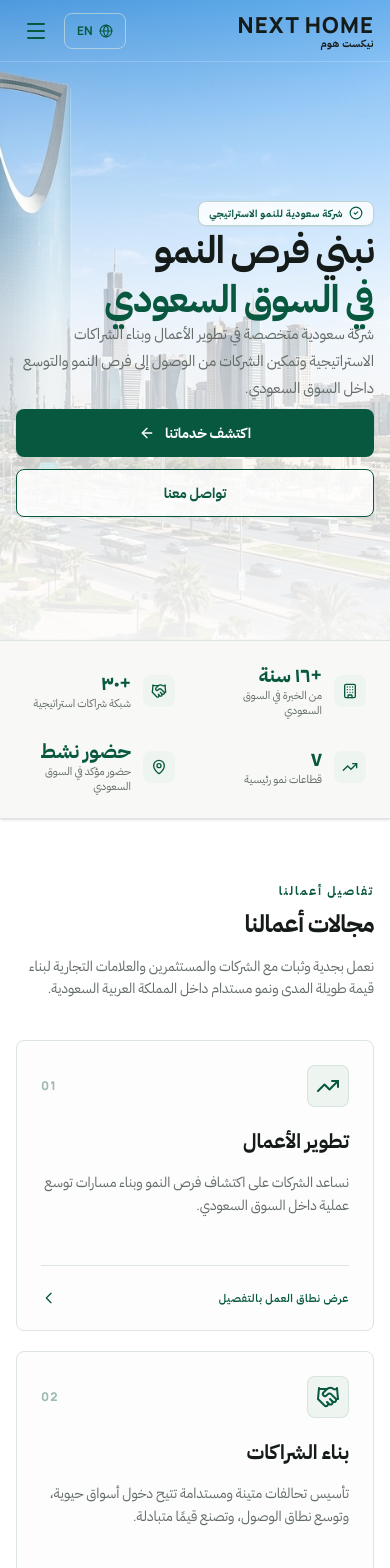
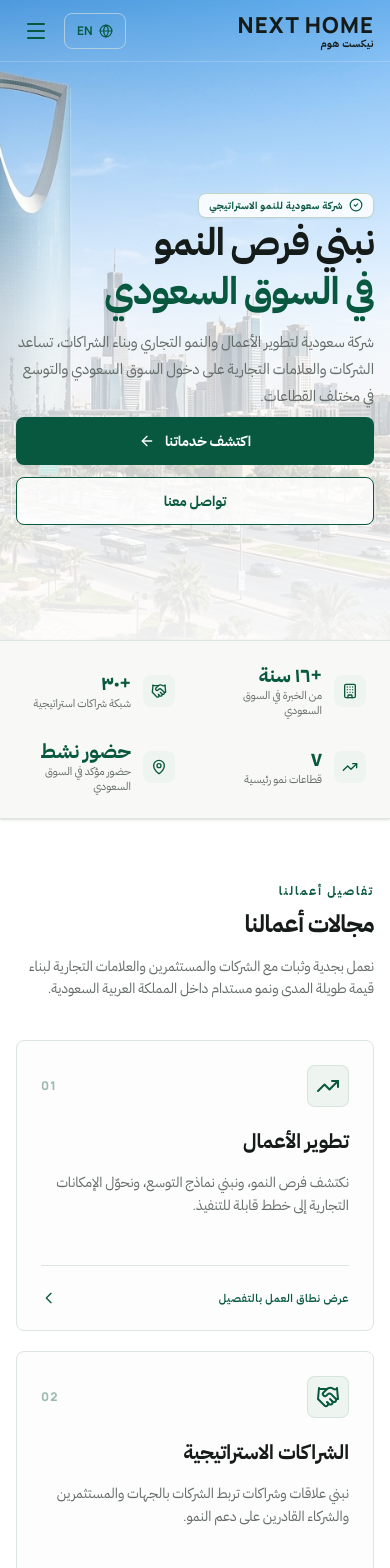
Before and after one commit to friasalshowsh-commits/-NEXT-HOME1, a React (Vite) app: page / in a window 390 px wide. Shown: the top 1568 px of the page. Built offline with nearby package versions, Linux system fonts and the light colour scheme.

Commit message:
refactor: update business services and UI layout
- Update icons and titles in BusinessAreasSection
- Refine HeroSection typography and layout
- Update Footer services list and legal container styling
- Update translations for business and service descriptions

```diff
--- a/src/components/sections/HeroSection.tsx
+++ b/src/components/sections/HeroSection.tsx
@@ -103,7 +103,7 @@ export const HeroSection: React.FC<HeroSectionProps> = ({
             initial={initialAnim}
             animate={animateAnim}
             transition={getTransition(0.16)}
-            className="text-[34px] min-[380px]:text-[38px] md:text-[54px] lg:text-[64px] font-bold leading-[1.18] tracking-tight text-balance text-[#151B18]"
+            className="text-[34px] min-[380px]:text-[38px] md:text-[54px] lg:text-[60px] font-bold leading-[1.18] tracking-tight text-balance text-[#151B18]"
             id="hero-headline"
           >
             {lang === 'ar' ? (
@@ -124,7 +124,7 @@ export const HeroSection: React.FC<HeroSectionProps> = ({
             initial={initialAnim}
             animate={animateAnim}
             transition={getTransition(0.24)}
-            className="text-[15px] sm:text-[16px] lg:text-[18px] xl:text-[20px] text-[#626B66] leading-relaxed rtl:leading-[1.8] font-normal max-w-[600px]"
+            className="text-[15px] sm:text-[16px] lg:text-[18px] text-[#626B66] leading-relaxed rtl:leading-[1.8] font-normal max-w-[560px] mt-4 sm:mt-5 lg:mt-6"
             id="hero-paragraph"
           >
             {currentTrans.hero.paragraph}
--- a/src/translations.ts
+++ b/src/translations.ts
@@ -181,6 +181,7 @@ export interface TranslationSchema {
     communicationLabel: string;
     companyLocation: string;
     commercialRegistrationLabel: string;
+    mktGrowth: string;
   };
   leadership: {
     label: string;
@@ -217,7 +218,7 @@ export const translations: Record<"en" | "ar", TranslationSchema> = {
       badge: "SAUDI STRATEGIC GROWTH COMPANY",
       title: "Building Growth Opportunities in the Saudi Market",
       titleLines: ["We build.", "We grow.", "We empower."],
-      paragraph: "A premier Saudi enterprise specializing in business development, building strategic partnerships, and enabling companies to access growth and expansion opportunities inside the Saudi market.",
+      paragraph: "A Saudi business development and commercial growth company helping companies and brands enter and expand across the Saudi market.",
       cta: "Discover More",
       cta_services: "Explore Our Services",
       cta_contact: "Contact Us",
@@ -226,13 +227,14 @@ export const translations: Record<"en" | "ar", TranslationSchema> = {
       eyebrow: "About the Company",
       title: "We Open the Doors to Growth and Opportunities",
       paragraphs: [
-        "NEXT HOME is a premier Saudi business group dedicated to business development, strategic partnerships, and enabling companies to capture real opportunities inside the Kingdom.",
-        "We operate as a trusted institutional bridge, helping regional and international brands navigate regulations, build powerful alliances, and execute high-value expansions with full agility."
+        "NEXT HOME is a Saudi company specializing in business development, commercial growth, and strategic partnerships. We work with companies and brands across multiple sectors to support market entry, develop sales and marketing channels, and build sustainable expansion opportunities.",
+        "We do not rely on one-size-fits-all or sector-restricted solutions. We build a strategy for each product or service based on its market, customers, and commercial opportunity."
       ],
       bullets: [
-        "Deep understanding of the Saudi market and its strategic needs.",
-        "A vast, elite network of relationships across high-growth sectors.",
-        "A specialized professional team with over 16 years of hands-on expertise."
+        "Deep understanding of the Saudi market.",
+        "Tailored solutions by product and sector.",
+        "Multi-sector relationship network.",
+        "Execution from strategy to market access."
       ],
       cta: "More About the Company",
       imageAlt: "Saudi business meeting in a modern corporate environment"
@@ -257,20 +259,20 @@ export const translations: Record<"en" | "ar", TranslationSchema> = {
       title: "How We Work",
       steps: [
         {
-          title: "Business Development",
-          description: "We help companies discover growth opportunities and build practical expansion pathways inside the Saudi market."
+          title: "Opportunity Discovery",
+          description: "We understand the product or service, analyze the market and audience, and identify the most realistic growth opportunities."
         },
         {
-          title: "Strategic Partnerships",
-          description: "We build long-term relationships and partnerships between businesses, investors, and suitable commercial entities."
+          title: "Strategy Formulation",
+          description: "We turn the opportunity into a clear strategy covering positioning, marketing, sales, and partnerships."
         },
         {
           title: "Market Access",
-          description: "We support companies entering the Saudi market by understanding the commercial landscape and building the right network of relations."
+          description: "We build market-entry and access channels, connecting the company with the right customers, partners, and stakeholders."
         },
         {
-          title: "Real Estate Marketing",
-          description: "Developing and marketing real estate projects and connecting them with target clients and partners."
+          title: "Marketing & Sales Development",
+          description: "We develop marketing and sales strategies suited to the product, market, and audience, and translate them into measurable execution."
         }
       ]
     },
@@ -282,32 +284,32 @@ export const translations: Record<"en" | "ar", TranslationSchema> = {
         {
           id: "bus-dev",
           title: "Business Development",
-          description: "Discovering growth opportunities, building key capabilities, and creating sustainable growth pathways.",
+          description: "We identify growth opportunities, develop expansion models, and turn commercial potential into executable plans.",
         },
         {
           id: "partnerships",
           title: "Strategic Partnerships",
-          description: "Forging long-term alliances that open key markets, expand corporate reach, and create mutual investment value.",
+          description: "We build strategic relationships connecting companies with institutions, investors, and partners capable of supporting growth.",
         },
         {
           id: "market-entry",
           title: "Saudi Market Entry",
-          description: "Complete regulatory, operational, and strategic support to successfully enter the Saudi commercial landscape.",
+          description: "We help local and international companies understand the Saudi market, identify opportunities, and build the right market-entry path.",
         },
         {
           id: "marketing-expansion",
-          title: "Marketing & Expansion",
-          description: "High-impact marketing and growth strategies designed to effectively reach target audiences and investors.",
+          title: "Marketing & Growth Strategies",
+          description: "We design marketing and growth strategies for products, services, and brands, tailored to each sector and target audience.",
         },
         {
           id: "real-estate",
-          title: "Real Estate Opportunities",
-          description: "Identifying and positioning high-yield real estate projects with strategic corporate entities.",
+          title: "Sales & Channel Development",
+          description: "We develop sales journeys, distribution channels, and practical routes to customers and partners.",
         },
         {
           id: "commercial-rep",
-          title: "Commercial Representation",
-          description: "Serving as local representatives to build immediate and powerful commercial presence.",
+          title: "Opportunity & Project Development",
+          description: "We assess commercial and investment opportunities and help transform them into scalable, executable projects.",
         },
       ],
       collapseDetails: "Collapse Details",
@@ -316,7 +318,7 @@ export const translations: Record<"en" | "ar", TranslationSchema> = {
     expansion: {
       sectionBadge: "STRATEGIC EXPANSION",
       title: "A Regional Vision. A Saudi Foundation.",
-      paragraph: "Headquartered in Riyadh, NEXT HOME builds strategic relationships across high-growth sectors, with an unwavering focus on deep market access, trusted high-tier partnerships, and long-term commercial value.",
+      paragraph: "From Riyadh, we help companies and brands access key markets across the Kingdom and build commercial relationships and channels that support marketing, sales, and expansion.",
       cta: "Our Footprint",
       cities: {
         riyadh: "Riyadh",
@@ -355,8 +357,8 @@ export const translations: Record<"en" | "ar", TranslationSchema> = {
       ]
     },
     quote: {
-      text: "“We do not look for suppliers. We build long-term strategic partnerships.”",
-      author: "NEXT HOME EXECUTIVE BOARD",
+      text: "“From Product to Market. From Market to Growth.”",
+      author: "We build an integrated growth path that begins with understanding the opportunity, moves through marketing, sales, and partnerships, and ends with executable, measurable growth.",
       cta: "Start Partnership With Us"
     },
     whyPartner: {
@@ -365,27 +367,27 @@ export const translations: Record<"en" | "ar", TranslationSchema> = {
       items: [
         {
           title: "Deep Market Insight",
-          description: "Deep, unmatched experience in navigating Saudi regulatory, financial, and business development landscapes with precision.",
+          description: "Deep experience in reading the commercial environment, regulatory frameworks, and customer behavior inside Saudi Arabia.",
         },
         {
-          title: "Proven Track Record",
-          description: "Consistent execution, premium operational standards, and complete dedication to high-value executive outcomes.",
+          title: "Multi-Sector Solutions",
+          description: "We develop strategies tailored to the nature of each product or service rather than imposing a single model on all.",
+        },
+        {
+          title: "Connected Marketing & Sales",
+          description: "We connect marketing directly with sales and access channels so that customer interest translates into actual business results.",
         },
         {
           title: "Strong Network",
-          description: "Direct elite access to local decision makers, family offices, sovereign entities, and institutional market leaders.",
+          description: "We establish practical connections with strategic partners, organizations, investors, and decision makers.",
         },
         {
           title: "Tailored Strategy",
-          description: "Custom strategic growth plans built systematically to address unique capabilities and market access opportunities.",
+          description: "We design a custom plan for each opportunity based on its specific goals, target markets, and growth stage.",
         },
         {
-          title: "Long-Term Value",
-          description: "A relentless corporate focus on creating sustainable future-proof growth and reciprocal partnership values.",
-        },
-        {
-          title: "Executive Execution",
-          description: "Agile, direct leadership management of critical milestones by expert Saudi and international corporate executives.",
+          title: "Direct Execution",
+          description: "We transition seamlessly from assessment and planning directly to implementation, monitoring, and measurable performance.",
         },
       ],
       imageAlt: "A strategic partnership meeting between Saudi business leaders in a modern corporate environment"
@@ -460,7 +462,7 @@ export const translations: Record<"en" | "ar", TranslationSchema> = {
       ]
     },
     footer: {
-      tagline: "Connecting opportunities, developing high-value partnerships, and building real-world growth pillars across the Kingdom of Saudi Arabia.",
+      tagline: "A Saudi business development and commercial growth company helping companies and brands enter and expand across the Saudi market.",
       allRightsReserved: "© 2026 NEXT HOME. All rights reserved.",
       quickLinks: "Corporate Overview",
       legalLink: "Discreet Governance & Compliance Policy",
@@ -469,6 +471,7 @@ export const translations: Record<"en" | "ar", TranslationSchema> = {
       communicationLabel: "Communication Center",
       companyLocation: "Saudi Arabia • Riyadh",
       commercialRegistrationLabel: "Commercial Registration",
+      mktGrowth: "Marketing & Commercial Growth",
     },
     leadership: {
       label: "Leadership",
@@ -503,7 +506,7 @@ export const translations: Record<"en" | "ar", TranslationSchema> = {
       badge: "شركة سعودية للنمو الاستراتيجي",
       title: "نبني فرص النمو في السوق السعودي",
       titleLines: ["نبني.", "ننمو.", "نُمكّن."],
-      paragraph: "شركة سعودية متخصصة في تطوير الأعمال وبناء الشراكات الاستراتيجية وتمكين الشركات من الوصول إلى فرص النمو والتوسع داخل السوق السعودي.",
+      paragraph: "شركة سعودية لتطوير الأعمال والنمو التجاري وبناء الشراكات، تساعد الشركات والعلامات التجارية على دخول السوق السعودي والتوسع في مختلف القطاعات.",
       cta: "اكتشف المزيد",
       cta_services: "اكتشف خدماتنا",
       cta_contact: "تواصل معنا",
@@ -512,13 +515,14 @@ export const translations: Record<"en" | "ar", TranslationSchema> = {
       eyebrow: "عن الشركة",
       title: "نحن نفتح الأبواب للنمو والفرص",
       paragraphs: [
-        "تعد نيكست هوم بمثابة مجموعة أعمال سعودية رائدة متخصصة في تطوير الأعمال وصياغة الشراكات الاستراتيجية الفاعلة وتمكين المؤسسات من الوصول إلى فرص حقيقية للنمو والاستقرار داخل المملكة.",
-        "نعمل كجسر مؤسسي موثوق لمساعدة العلامات التجارية والشركات الكبرى على التنقل المرن في السوق المحلي، وبناء علاقات متينة، وتنفيذ توسعات حيوية تتطابق مع المحركات الاقتصادية الوطنية."
+        "NEXT HOME شركة سعودية متخصصة في تطوير الأعمال والنمو التجاري وبناء الشراكات. نعمل مع الشركات والعلامات التجارية في مختلف القطاعات لمساعدتها على دخول السوق السعودي، تطوير قنوات التسويق والمبيعات، وبناء فرص توسع مستدامة.",
+        "لا نعتمد حلولاً جاهزة أو مرتبطة بقطاع واحد؛ بل نبني لكل منتج أو خدمة استراتيجية تتناسب مع السوق والعملاء وطبيعة الفرصة."
       ],
       bullets: [
-        "فهم عميق للسوق السعودي واحتياجاته الاستراتيجية.",
-        "شبكة علاقات واسعة ونخبوية في مختلف القطاعات الحيوية.",
-        "فريق عمل متخصص بخبرة عملية قوية وعميقة تمتد لأكثر من ١٦ عامًا."
+        "فهم عميق للسوق السعودي.",
+        "حلول مصممة حسب المنتج والقطاع.",
+        "شبكة علاقات متعددة القطاعات.",
+        "تنفيذ من الاستراتيجية إلى الوصول للسوق."
       ],
       cta: "المزيد عن الشركة",
       imageAlt: "اجتماع أعمال سعودي في بيئة مؤسسية حديثة"
@@ -543,20 +547,20 @@ export const translations: Record<"en" | "ar", TranslationSchema> = {
       title: "كيف نعمل",
       steps: [
         {
-          title: "تطوير الأعمال",
-          description: "نساعد الشركات على اكتشاف فرص النمو وبناء مسارات توسع عملية داخل السوق السعودي."
+          title: "اكتشاف الفرصة",
+          description: "نفهم المنتج أو الخدمة، نحلل السوق والجمهور، ونحدد فرص النمو الأكثر واقعية."
         },
         {
-          title: "الشراكات الاستراتيجية",
-          description: "نبني علاقات وشراكات طويلة الأمد بين الشركات والمستثمرين والجهات التجارية المناسبة."
+          title: "بناء الاستراتيجية",
+          description: "نحوّل الفرصة إلى خطة واضحة تشمل التموضع، التسويق، المبيعات، والشراكات."
         },
         {
           title: "الوصول إلى السوق",
-          description: "ندعم دخول الشركات إلى السوق السعودي عبر فهم البيئة التجارية وبناء شبكة العلاقات المناسبة."
+          description: "نبني قنوات الدخول والوصول، ونربط الشركة بالعملاء والشركاء والجهات المناسبة."
         },
         {
-          title: "التسويق العقاري",
-          description: "تطوير وتسويق المشاريع العقارية وربطها بالعملاء والشركاء المستهدفين."
+          title: "التسويق وتطوير المبيعات",
+          description: "نطوّر استراتيجيات تسويق ومبيعات تناسب المنتج والسوق والجمهور، ونحوّلها إلى تنفيذ قابل للقياس."
         }
       ]
     },
@@ -568,32 +572,32 @@ export const translations: Record<"en" | "ar", TranslationSchema> = {
         {
           id: "bus-dev",
           title: "تطوير الأعمال",
-          description: "نساعد الشركات على اكتشاف فرص النمو وبناء مسارات توسع عملية داخل السوق السعودي.",
+          description: "نكتشف فرص النمو، ونبني نماذج التوسع، ونحوّل الإمكانات التجارية إلى خطط قابلة للتنفيذ.",
         },
         {
           id: "partnerships",
-          title: "بناء الشراكات",
-          description: "تأسيس تحالفات متينة ومستدامة تتيح دخول أسواق حيوية، وتوسع نطاق الوصول، وتصنع قيمًا متبادلة.",
+          title: "الشراكات الاستراتيجية",
+          description: "نبني علاقات وشراكات تربط الشركات بالجهات والمستثمرين والشركاء القادرين على دعم النمو.",
         },
         {
           id: "market-entry",
           title: "دخول السوق السعودي",
-          description: "مرافقة ودعم العلامات التجارية والمستثمرين الإقليميين والدوليين في دخول السوق السعودي بنجاح وثقة.",
+          description: "نساعد الشركات المحلية والدولية على فهم السوق السعودي، تحديد الفرص، وبناء مسار دخول مناسب.",
         },
         {
           id: "marketing-expansion",
-          title: "التسويق والتوسع",
-          description: "استراتيجيات تسويق وحلول نمو مصممة للوصول بفعالية إلى الجمهور والمستهدفين والمستثمرين.",
+          title: "استراتيجيات التسويق والنمو",
+          description: "نصمم استراتيجيات تسويق ونمو للمنتجات والخدمات والعلامات التجارية بما يتناسب مع طبيعة كل قطاع وجمهوره.",
         },
         {
           id: "real-estate",
-          title: "الفرص العقارية",
-          description: "توفير وتسويق الفرص والمشاريع العقارية الواعدة وربطها بالعملاء والمستثمرين الاستراتيجيين.",
+          title: "تطوير المبيعات والقنوات",
+          description: "نبني مسارات البيع، قنوات التوزيع، وآليات الوصول إلى العملاء والشركاء.",
         },
         {
           id: "commercial-rep",
-          title: "التمثيل التجاري",
-          description: "تمثيل الشركات محليًا وبناء حضور سريع وقوي للشركات العالمية داخل السوق السعودي.",
+          title: "تطوير الفرص والمشاريع",
+          description: "ندرس الفرص التجارية والاستثمارية ونساعد على تحويلها إلى مشاريع قابلة للنمو والتنفيذ.",
         },
       ],
       collapseDetails: "عرض أقل",
@@ -602,7 +606,7 @@ export const translations: Record<"en" | "ar", TranslationSchema> = {
     expansion: {
       sectionBadge: "التوسع الاستراتيجي",
       title: "رؤية توسعية. وقاعدة سعودية راسخة.",
-      paragraph: "انطلاقًا من عاصمتنا الرياض، تبني نيكست هوم علاقات استراتيجية وثيقة في قطاعات اقتصادية عالية النمو، مع تركيز دائم وحثيث على تسهيل الوصول إلى السوق، ونسج الشراكات الموثوقة، وتوليد القيمة التجارية طويلة المدى.",
+      paragraph: "انطلاقًا من الرياض، نساعد الشركات والعلامات التجارية على الوصول إلى الأسواق الرئيسية في المملكة، وبناء علاقات وقنوات تجارية تدعم التسويق والمبيعات والتوسع.",
       cta: "نطاق عملنا",
       cities: {
         riyadh: "الرياض",
@@ -641,8 +645,8 @@ export const translations: Record<"en" | "ar", TranslationSchema> = {
       ]
     },
     quote: {
-      text: "«نحن لا نبحث عن موردين تقليديين للخدمات والمواد. بل نكرس جهودنا لبناء شراكات استراتيجية متكاملة طويلة الأجل.»",
-      author: "المجلس التنفيذي لـ نيكست هوم",
+      text: "«من المنتج إلى السوق. ومن السوق إلى النمو.»",
+      author: "نبني للشركات مسارًا متكاملًا يبدأ بفهم الفرصة، ويمر بالتسويق والمبيعات والشراكات، وينتهي بنمو قابل للتنفيذ والقياس.",
       cta: "ابدأ شراكة معنا"
     },
     whyPartner: {
@@ -651,27 +655,27 @@ export const translations: Record<"en" | "ar", TranslationSchema> = {
       items: [
         {
           title: "فهم عميق للسوق",
-          description: "خبرة سعودية عميقة وإلمام تام بالبيئة التنظيمية والتنافسية ومسارات تطوير الأعمال داخل المملكة.",
+          description: "خبرة في قراءة البيئة التجارية والتنظيمية وسلوك العملاء داخل المملكة.",
         },
         {
-          title: "سجل عملي موثوق",
-          description: "تاريخ متميز من الالتزام، وتنفيذ عالي الجودة يتطابق مع أعلى معايير الشركات التنفيذية العالمية.",
+          title: "حلول متعددة القطاعات",
+          description: "نطوّر استراتيجيات تناسب طبيعة كل منتج أو خدمة بدل فرض نموذج واحد على الجميع.",
+        },
+        {
+          title: "تسويق ومبيعات مترابطان",
+          description: "نربط التسويق بالمبيعات وقنوات الوصول حتى يتحول الاهتمام إلى نتائج تجارية.",
         },
         {
           title: "شبكة علاقات قوية",
-          description: "تواصل مباشر ورفيع المستوى مع صناع القرار، المكاتب العائلية الكبرى، والمؤسسات الاستثمارية الفاعلة.",
+          description: "نبني روابط عملية مع الشركاء والجهات والمستثمرين وصناع القرار.",
         },
         {
-          title: "استراتيجية مصممة خصيصاً",
-          description: "تصميم وتنفيذ خطط عمل خاصة تلائم مقومات وميزات كل فرصة استثمارية وتجارية بدقة متناهية.",
+          title: "استراتيجية مصممة خصيصًا",
+          description: "نصمم لكل فرصة خطة تتناسب مع أهدافها وسوقها ومرحلة نموها.",
         },
         {
-          title: "قيمة طويلة المدى",
-          description: "التزام راسخ بتوليد العوائد والسمعة والنمو المتوازن عبر شراكات مرنة مستدامة للمستقبل.",
-        },
-        {
-          title: "تنفيذ احترافي مباشر",
-          description: "إشراف قيادي مباشر من قبل نخبة من المديرين التنفيذيين المحليين والدوليين لضمان دقة التنفيذ السريع.",
+          title: "تنفيذ مباشر",
+          description: "ننتقل من الدراسة والتخطيط إلى التنفيذ والمتابعة وقياس النتائج.",
         },
       ],
       imageAlt: "اجتماع شراكة استراتيجية بين رجال أعمال سعوديين في بيئة مؤسسية حديثة"
@@ -746,15 +750,16 @@ export const translations: Record<"en" | "ar", TranslationSchema> = {
       ]
     },
     footer: {
-      tagline: "ربط الفرص الاستثمارية الحقيقية، وصياغة الشراكات الاستراتيجية النخبوية، وتشييد دعائم التنمية المستدامة للأعمال في مختلف ربوع المملكة.",
+      tagline: "شركة سعودية لتطوير الأعمال والنمو التجاري وبناء الشراكات، تساعد الشركات والعلامات التجارية على دخول السوق السعودي والتوسع في مختلف القطاعات.",
       allRightsReserved: "© ٢٠٢٦ نيكست هوم. جميع الحقوق محفوظة.",
       quickLinks: "الرؤية والسياسة المؤسسية",
       legalLink: "الحوكمة والامتثال وسياسة الخصوصية السرية للشركاء",
       businessAreasLabel: "مجالات الأعمال",
-      corporateInfoLabel: "معلومات الشركة",
+      corporateInfoLabel: "معلومات الشركة center",
       communicationLabel: "الاتصال والخدمات",
       companyLocation: "المملكة العربية السعودية • الرياض",
       commercialRegistrationLabel: "السجل التجاري",
+      mktGrowth: "التسويق والنمو التجاري",
     },
     leadership: {
       label: "الإدارة",
```
Also changed, not shown: src/components/layout/Footer.tsx (+17 -16 lines), src/components/sections/BusinessAreasSection.tsx (+22 -22 lines).
